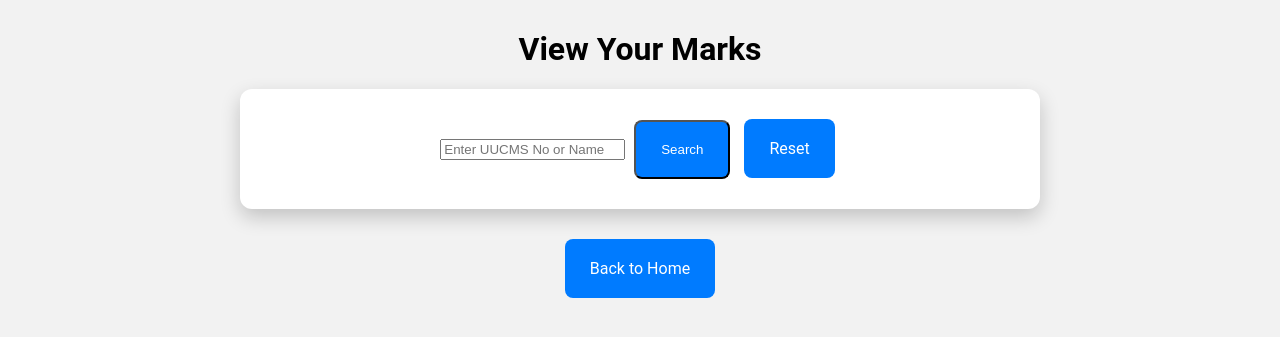
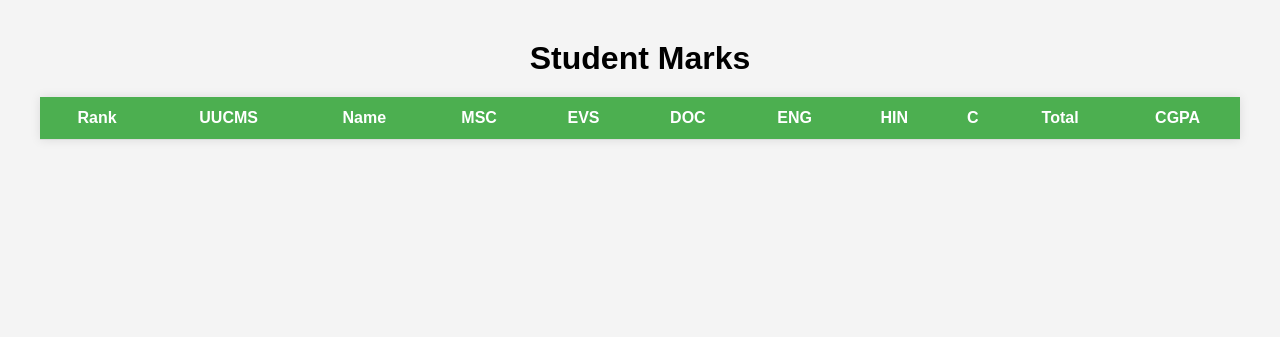
Before and after one commit to MOHAMMEDDANIYALM/PythonCodeCollection, a Flask app: page /view_marks in a window 1280 px wide. Shown: the top 337 px of the page. Run offline with Flask 3, Linux system fonts and the light colour scheme; lists and menus that the app fills with data are empty.

Commit message:
polished CRUD app

```diff
--- a/projects/marks_app/Templates/student_marks.html
+++ b/projects/marks_app/Templates/student_marks.html
@@ -2,26 +2,49 @@
 <html lang="en">
 <head>
     <meta charset="UTF-8">
-    <title>View Your Marks</title>
-    <link rel="stylesheet" href="{{ url_for('static', filename='css/style.css') }}">
+    <title>Student Marks</title>
+    <style>
+        body {
+            font-family: Arial, sans-serif;
+            margin: 40px;
+            background-color: #f4f4f4;
+        }
+        h1 {
+            text-align: center;
+            margin-bottom: 20px;
+        }
+        table {
+            width: 100%;
+            border-collapse: collapse;
+            background-color: #fff;
+            box-shadow: 0 0 10px rgba(0,0,0,0.1);
+        }
+        th, td {
+            padding: 12px;
+            text-align: center;
+            border-bottom: 1px solid #ddd;
+        }
+        th {
+            background-color: #4CAF50;
+            color: white;
+        }
+        tr:hover {background-color: #f1f1f1;}
+        .container {
+            max-width: 1200px;
+            margin: auto;
+        }
+    </style>
 </head>
-<body class="students-page">
+<body>
 <div class="container">
-        <h1>View Your Marks</h1>
+    <h1>Student Marks</h1>
 
-        <form method="POST" action="{{ url_for('view_marks') }}" class="form-box">
-            <input type="text" name="query" placeholder="Enter UUCMS No or Name" required>
-            <input type="submit" value="Search" class="btn">
-            <a href="/view_marks" class="btn">Reset</a>
-        </form>
-
-        {% if student_data %}
     <table>
         <thead>
             <tr>
-                    <th>UUCMS No</th>
+                <th>Rank</th>
+                <th>UUCMS</th>
                 <th>Name</th>
-                    <th>Age</th>
                 <th>MSC</th>
                 <th>EVS</th>
                 <th>DOC</th>
@@ -33,28 +56,23 @@
             </tr>
         </thead>
         <tbody>
-                {% for data in student_data %}
+            {% for data in students_data %}
             <tr>
-                    <td>{{ data.student.uucms }}</td>
-                    <td>{{ data.student.name }}</td>
-                    <td>{{ data.student.age }}</td>
-                    <td>{{ data.marks.msc }}</td>
-                    <td>{{ data.marks.evs }}</td>
-                    <td>{{ data.marks.doc }}</td>
-                    <td>{{ data.marks.eng }}</td>
-                    <td>{{ data.marks.hin }}</td>
-                    <td>{{ data.marks.c }}</td>
+                <td>{{ loop.index }}</td>
+                <td>{{ data.student['uucms'] }}</td>
+                <td>{{ data.student['name'] }}</td>
+                <td>{{ data.marks['msc'] if data.marks else '-' }}</td>
+                <td>{{ data.marks['evs'] if data.marks else '-' }}</td>
+                <td>{{ data.marks['doc'] if data.marks else '-' }}</td>
+                <td>{{ data.marks['eng'] if data.marks else '-' }}</td>
+                <td>{{ data.marks['hin'] if data.marks else '-' }}</td>
+                <td>{{ data.marks['c'] if data.marks else '-' }}</td>
                 <td>{{ data.total }}</td>
                 <td>{{ data.cgpa }}</td>
             </tr>
             {% endfor %}
         </tbody>
     </table>
-        {% elif request.method == 'POST' %}
-        <p>Student not found. Please check your UUCMS No or Name.</p>
-        {% endif %}
-
-        <a href="/" class="btn">Back to Home</a>
 </div>
 </body>
 </html>
--- a/projects/marks_app/app.py
+++ b/projects/marks_app/app.py
@@ -173,6 +173,46 @@ def view_marks():
     return render_template('student_marks.html', student_data=student_data)
 
 # ----------------------
+# Student Marks Page (All students sorted by CGPA)
+# ----------------------
+@app.route('/student_marks', methods=['GET'])
+def student_marks():
+    search = request.args.get('search', '').strip()
+    conn = get_db_connection()
+
+    # Get all students (with optional search)
+    if search:
+        students_list = conn.execute(
+            "SELECT * FROM students WHERE name LIKE ? OR uucms LIKE ?",
+            (f'%{search}%', f'%{search}%')
+        ).fetchall()
+    else:
+        students_list = conn.execute("SELECT * FROM students").fetchall()
+
+    # Get all marks
+    marks_list = conn.execute("SELECT * FROM marks").fetchall()
+    conn.close()
+
+    # Combine student + marks data
+    students_data = []
+    for student in students_list:
+        marks = next((m for m in marks_list if m['student_id'] == student['id']), None)
+        total = marks['total'] if marks else None
+        cgpa = marks['cgpa'] if marks else 0  # 0 for sorting students without marks
+
+        students_data.append({
+            'student': student,
+            'marks': marks,
+            'total': total if total is not None else '-',
+            'cgpa': cgpa if cgpa != 0 else '-'  # display '-' if no CGPA
+        })
+
+    # Sort students by CGPA descending
+    students_data.sort(key=lambda x: x['cgpa'] if isinstance(x['cgpa'], float) else -1, reverse=True)
+
+    return render_template('student_marks.html', students_data=students_data, search=search)
+
+# ----------------------
 # Run the App
 # ----------------------
 if __name__ == '__main__':
```
Lines whose indentation alone changed are shown as unchanged.
